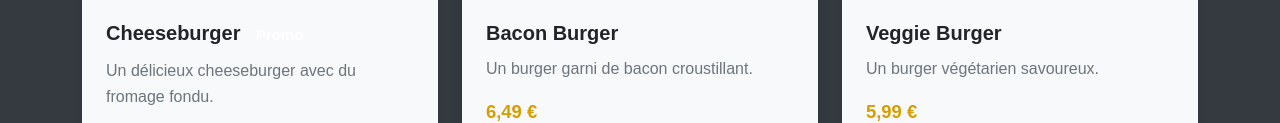
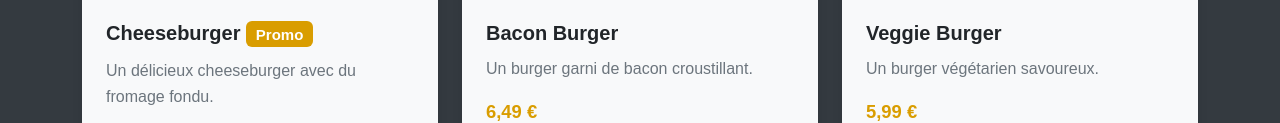
Before and after one commit to Phoenix180507/FASTFOOD, a plain HTML site: page index.html in a window 1280 px wide. Shown: the part 1528-1651 px from the top of the page. Drawn offline with nearby package versions, Linux system fonts and the light colour scheme.

Commit message:
Refactor style.css by removing old comments and code

```diff
--- a/style.css
+++ b/style.css
@@ -308,6 +308,10 @@ section h2 {
   position: relative;
     background: var(--light);
   padding: 1.5rem;
+}
+
+.badge{
+    background-color: var(--primary-dark);
 }
 
 .burger-card h3 {
```
